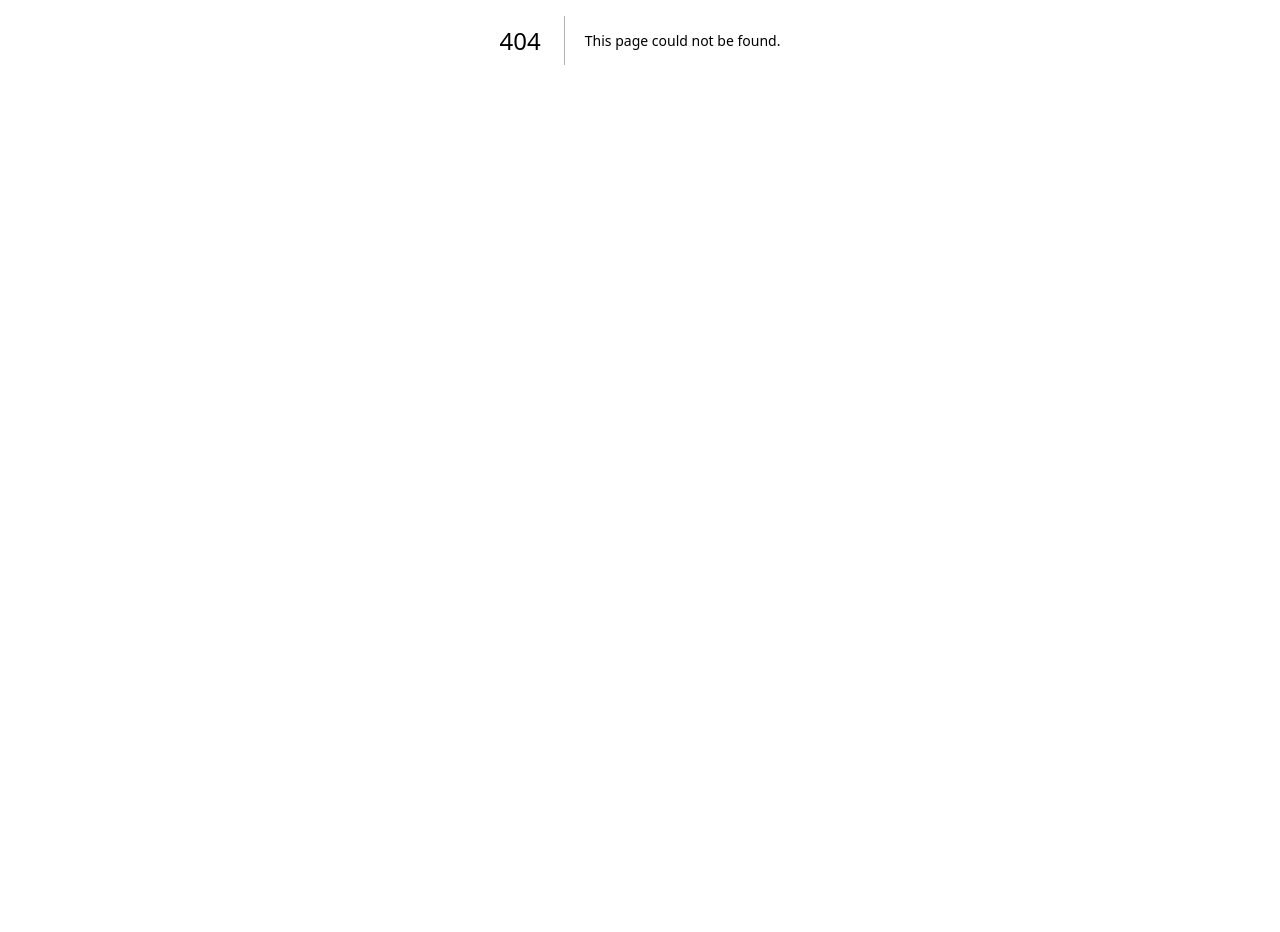
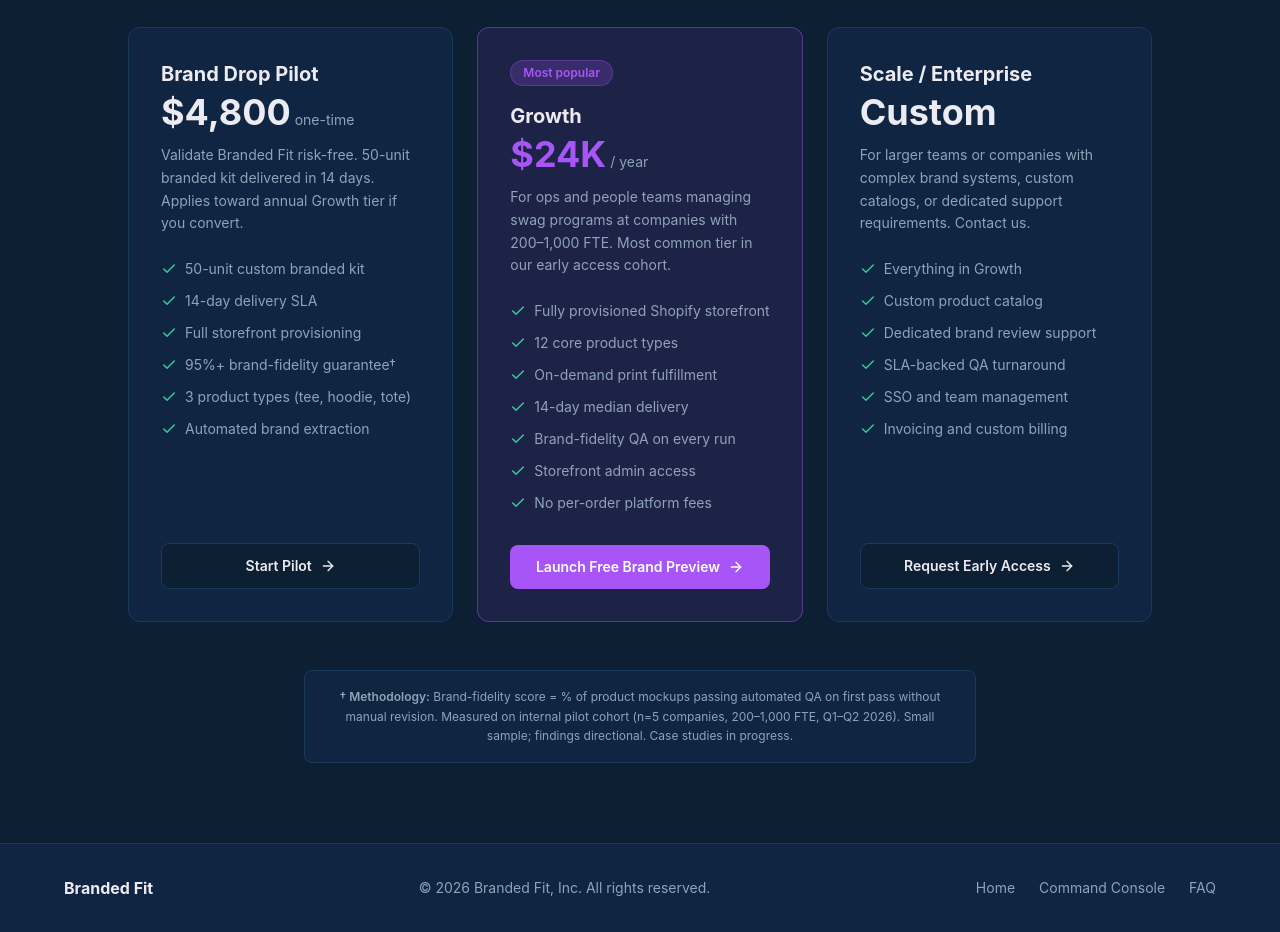
Before and after one commit to iakobidzedavid/branded-fit, a Next.js app: page /pricing in a window 1280 px wide. Before the commit this address had no page. Shown: the part 360-1292 px from the top of the page. Before the commit the page ends 800 px from the top, so only its background shows below. Built offline with nearby package versions, Linux system fonts and the light colour scheme.

Commit message:
Task: Fix live-product drift + advance flow outputs [TASK-d8979f6f]

```diff
--- a/src/app/page.tsx
+++ b/src/app/page.tsx
@@ -249,23 +249,25 @@ export default function LandingPage() {
           </div>
           <div className="grid grid-cols-1 sm:grid-cols-3 gap-6 max-w-3xl mx-auto">
             <div className="text-center">
-              <p className="text-4xl font-bold text-accent">8.6</p>
-              <p className="text-text-muted text-sm mt-1">Average NPS score*</p>
+              <p className="text-4xl font-bold text-accent">8.6<span className="text-base align-super text-accent/60">†</span></p>
+              <p className="text-text-muted text-sm mt-1">Average NPS score</p>
             </div>
             <div className="text-center">
-              <p className="text-4xl font-bold text-emerald-400">4 / 5</p>
+              <p className="text-4xl font-bold text-emerald-400">4 / 5<span className="text-base align-super text-emerald-400/60">†</span></p>
               <p className="text-text-muted text-sm mt-1">
-                Pilots → annual contracts*
+                Pilots → annual contracts
               </p>
             </div>
             <div className="text-center">
-              <p className="text-4xl font-bold text-text">95%</p>
-              <p className="text-text-muted text-sm mt-1">Brand-fidelity score*</p>
+              <p className="text-4xl font-bold text-text">95%<span className="text-base align-super text-text/40">†</span></p>
+              <p className="text-text-muted text-sm mt-1">Brand-fidelity score</p>
             </div>
           </div>
-          <p className="text-text-muted text-xs text-center mt-6">
-            * Internal pilot cohort data — 5 venture-backed tech companies (200–1,000 FTE), Q1–Q2 2026. Case studies in progress.
-          </p>
+          <div className="mt-6 max-w-xl mx-auto bg-bg border border-border rounded-lg px-5 py-3">
+            <p className="text-text-muted text-xs text-center leading-relaxed">
+              <span className="font-semibold text-text-muted">† Data source:</span> Internal pilot cohort — 5 venture-backed tech companies (200–1,000 FTE), Q1–Q2 2026 (n=5). NPS measured via post-pilot survey; brand-fidelity score = % mockups passing automated QA on first pass. Sample size is small; case studies in progress.
+            </p>
+          </div>
         </div>
       </section>
 
@@ -273,11 +275,14 @@ export default function LandingPage() {
       <section className="px-4 py-20">
         <div className="max-w-4xl mx-auto">
           <h2 className="text-3xl font-bold text-center mb-3">
-            Three Reasons Ops Buyers at Venture-Backed Companies Choose Branded Fit
+            Three Reasons Ops and People Teams at Venture-Backed Companies Choose Branded Fit
           </h2>
-          <p className="text-text-muted text-center mb-12 max-w-xl mx-auto">
+          <p className="text-text-muted text-center mb-3 max-w-xl mx-auto">
             Speed, brand fidelity, and on-demand fulfillment — all in one
             fully automated platform.
+          </p>
+          <p className="text-text-muted text-center mb-12 max-w-xl mx-auto text-xs border border-border bg-surface rounded-lg px-4 py-2">
+            We are actively validating our beachhead segment through discovery calls with ops, people ops, and culture buyers at Series B–D companies. Early access cohort, Q1–Q2 2026.
           </p>
           <div className="grid grid-cols-1 md:grid-cols-3 gap-6">
             <div className="bg-surface border border-border rounded-xl p-6">
@@ -316,8 +321,8 @@ export default function LandingPage() {
               </p>
               <ul className="space-y-2">
                 {[
-                  "95% brand-fidelity score (pilot cohort)*",
-                  "NPS 8.6/10 from early pilots*",
+                  "95% brand-fidelity score — pilot cohort†",
+                  "NPS 8.6/10 from early pilots†",
                   "Automated QA before go-live",
                 ].map((point) => (
                   <li key={point} className="flex items-start gap-2 text-sm">
@@ -353,9 +358,11 @@ export default function LandingPage() {
               </ul>
             </div>
           </div>
-          <p className="text-text-muted text-xs text-center mt-6">
-            * Internal pilot cohort data — n=5, Q1–Q2 2026.
-          </p>
+          <div className="mt-6 max-w-xl mx-auto bg-surface border border-border rounded-lg px-5 py-3">
+            <p className="text-text-muted text-xs text-center leading-relaxed">
+              <span className="font-semibold text-text-muted">† Methodology:</span> Brand-fidelity score = % of product mockups passing automated QA on first pass without manual revision. NPS collected via post-pilot survey. Both metrics from internal pilot cohort (n=5 companies, Q1–Q2 2026). Small sample; findings directional.
+            </p>
+          </div>
         </div>
       </section>
 
@@ -745,7 +752,7 @@ export default function LandingPage() {
             Common Questions
           </h2>
           <p className="text-text-muted text-center mb-12">
-            Straight answers to the questions we hear most from ops buyers at venture-backed companies.
+            Straight answers to the questions we hear most from ops and people teams at venture-backed companies (early access cohort).
           </p>
           <div className="space-y-3">
             <FAQItem
--- /dev/null
+++ b/src/app/pricing/page.tsx
@@ -0,0 +1,173 @@
+import Link from "next/link";
+import { Check, ArrowRight } from "lucide-react";
+
+const TIERS = [
+  {
+    name: "Brand Drop Pilot",
+    price: "$4,800",
+    period: "one-time",
+    description: "Validate Branded Fit risk-free. 50-unit branded kit delivered in 14 days. Applies toward annual Growth tier if you convert.",
+    features: [
+      "50-unit custom branded kit",
+      "14-day delivery SLA",
+      "Full storefront provisioning",
+      "95%+ brand-fidelity guarantee†",
+      "3 product types (tee, hoodie, tote)",
+      "Automated brand extraction",
+    ],
+    cta: "Start Pilot",
+    href: "/command-console",
+    highlight: false,
+  },
+  {
+    name: "Growth",
+    price: "$24K",
+    period: "/ year",
+    description: "For ops and people teams managing swag programs at companies with 200–1,000 FTE. Most common tier in our early access cohort.",
+    features: [
+      "Fully provisioned Shopify storefront",
+      "12 core product types",
+      "On-demand print fulfillment",
+      "14-day median delivery",
+      "Brand-fidelity QA on every run",
+      "Storefront admin access",
+      "No per-order platform fees",
+    ],
+    cta: "Launch Free Brand Preview",
+    href: "/command-console",
+    highlight: true,
+  },
+  {
+    name: "Scale / Enterprise",
+    price: "Custom",
+    period: "",
+    description: "For larger teams or companies with complex brand systems, custom catalogs, or dedicated support requirements. Contact us.",
+    features: [
+      "Everything in Growth",
+      "Custom product catalog",
+      "Dedicated brand review support",
+      "SLA-backed QA turnaround",
+      "SSO and team management",
+      "Invoicing and custom billing",
+    ],
+    cta: "Request Early Access",
+    href: "/command-console",
+    highlight: false,
+  },
+];
+
+export default function PricingPage() {
+  return (
+    <div className="min-h-screen bg-bg text-text flex flex-col">
+      <nav className="bg-surface border-b border-border px-4 py-4 sticky top-0 z-10">
+        <div className="max-w-6xl mx-auto flex items-center justify-between">
+          <Link href="/" className="font-bold text-lg text-text">
+            Branded Fit
+          </Link>
+          <Link
+            href="/command-console"
+            className="px-4 py-2 bg-accent text-white text-sm font-semibold rounded-lg hover:bg-purple-600 transition"
+          >
+            Launch Free Brand Preview
+          </Link>
+        </div>
+      </nav>
+
+      <main className="flex-1 px-4 py-20">
+        <div className="max-w-5xl mx-auto">
+          <div className="text-center mb-16">
+            <h1 className="text-4xl md:text-5xl font-bold mb-4">
+              Simple, Transparent Pricing
+            </h1>
+            <p className="text-text-muted text-lg max-w-xl mx-auto">
+              Start with a no-risk pilot. Upgrade when you see the results.
+            </p>
+            <p className="text-text-muted text-xs mt-4 border border-border bg-surface rounded-lg px-4 py-2 max-w-lg mx-auto">
+              We are actively validating pricing tiers through discovery calls with ops and people teams at Series B–D companies. Prices shown reflect our early access cohort program (Q1–Q2 2026).
+            </p>
+          </div>
+
+          <div className="grid grid-cols-1 md:grid-cols-3 gap-6 mb-12">
+            {TIERS.map((tier) => (
+              <div
+                key={tier.name}
+                className={`rounded-xl border p-8 flex flex-col ${
+                  tier.highlight
+                    ? "bg-accent/10 border-accent/40"
+                    : "bg-surface border-border"
+                }`}
+              >
+                {tier.highlight && (
+                  <span className="text-xs bg-accent/20 text-accent border border-accent/30 rounded-full px-3 py-1 font-semibold self-start mb-4">
+                    Most popular
+                  </span>
+                )}
+                <h2 className="text-xl font-bold text-text mb-1">{tier.name}</h2>
+                <div className="flex items-baseline gap-1 mb-3">
+                  <span
+                    className={`text-4xl font-bold ${
+                      tier.highlight ? "text-accent" : "text-text"
+                    }`}
+                  >
+                    {tier.price}
+                  </span>
+                  {tier.period && (
+                    <span className="text-text-muted text-sm">{tier.period}</span>
+                  )}
+                </div>
+                <p className="text-text-muted text-sm mb-6 leading-relaxed">
+                  {tier.description}
+                </p>
+                <ul className="space-y-3 mb-8 flex-1">
+                  {tier.features.map((f) => (
+                    <li key={f} className="flex items-start gap-2 text-sm">
+                      <Check className="w-4 h-4 text-emerald-400 flex-shrink-0 mt-0.5" />
+                      <span className="text-text-muted">{f}</span>
+                    </li>
+                  ))}
+                </ul>
+                <Link
+                  href={tier.href}
+                  className={`w-full flex items-center justify-center gap-2 px-5 py-3 rounded-lg font-semibold transition text-sm ${
+                    tier.highlight
+                      ? "bg-accent text-white hover:bg-purple-600"
+                      : "bg-bg border border-border text-text hover:bg-border/30"
+                  }`}
+                >
+                  {tier.cta}
+                  <ArrowRight className="w-4 h-4" />
+                </Link>
+              </div>
+            ))}
+          </div>
+
+          <div className="max-w-2xl mx-auto bg-surface border border-border rounded-lg px-5 py-4">
+            <p className="text-text-muted text-xs text-center leading-relaxed">
+              <span className="font-semibold text-text-muted">† Methodology:</span> Brand-fidelity score = % of product mockups passing automated QA on first pass without manual revision. Measured on internal pilot cohort (n=5 companies, 200–1,000 FTE, Q1–Q2 2026). Small sample; findings directional. Case studies in progress.
+            </p>
+          </div>
+        </div>
+      </main>
+
+      <footer className="bg-surface border-t border-border px-4 py-8">
+        <div className="max-w-6xl mx-auto flex flex-col sm:flex-row items-center justify-between gap-4">
+          <span className="font-bold text-text">Branded Fit</span>
+          <p className="text-text-muted text-sm">
+            © 2026 Branded Fit, Inc. All rights reserved.
+          </p>
+          <div className="flex gap-6 text-sm text-text-muted">
+            <Link href="/" className="hover:text-text transition">
+              Home
+            </Link>
+            <Link href="/command-console" className="hover:text-text transition">
+              Command Console
+            </Link>
+            <a href="/#faq" className="hover:text-text transition">
+              FAQ
+            </a>
+          </div>
+        </div>
+      </footer>
+    </div>
+  );
+}
```
Also changed, not shown: 1 other file (tests, documents, lock files or other folders).
